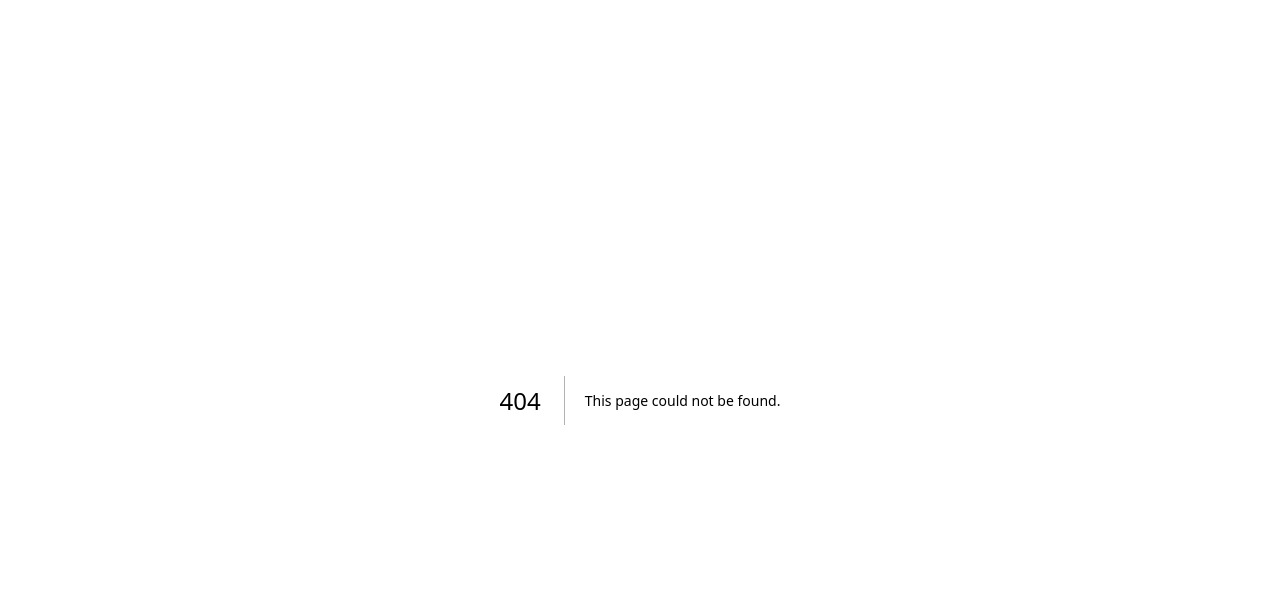
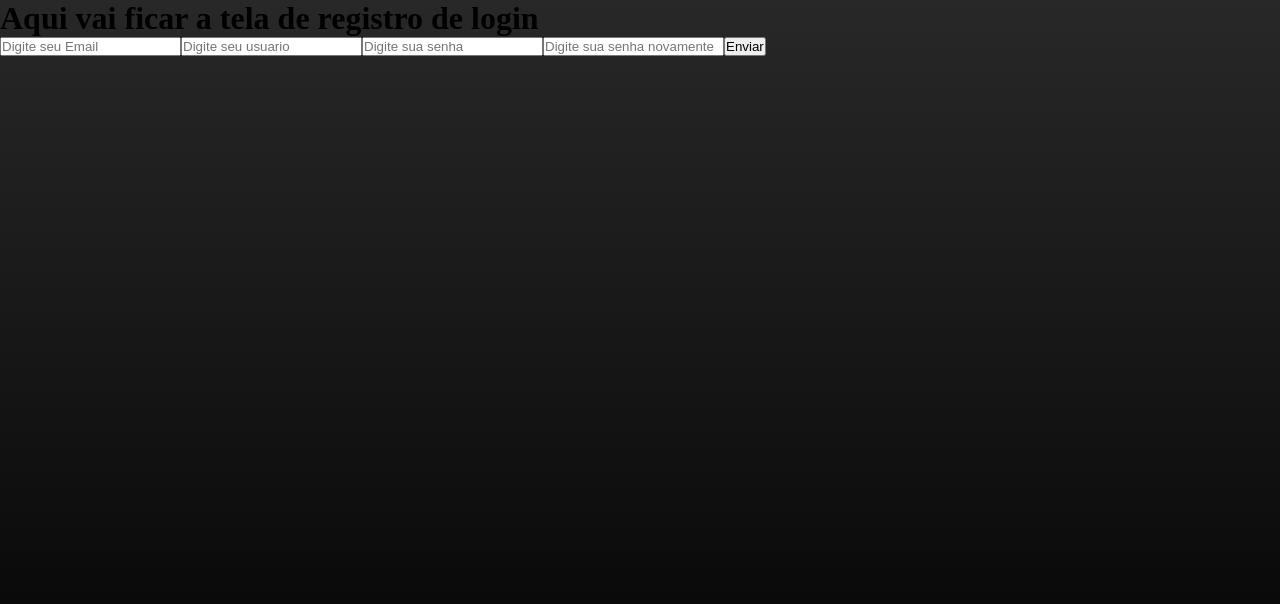
Before and after one commit to l-Eduardo-I/tela-login, a Next.js app: page /Registra in a window 1280 px wide. Before the commit this address had no page. Shown: the top 604 px of the page. Built offline with nearby package versions, Linux system fonts and the light colour scheme.

Commit message:
Adição da tela de cadastro

```diff
--- /dev/null
+++ b/app/Registra/page.tsx
@@ -0,0 +1,18 @@
+import "./Registra.css";
+import RegistroDeLogin from "@/components/RegistraLogin/RegistraLogin";
+
+export default function Cadastrarlogin () {
+
+    return (
+        <main>
+
+            <h1>
+                Aqui vai ficar a tela de registro de login
+
+            </h1>
+
+            <RegistroDeLogin />
+
+        </main>
+    );
+}
--- a/app/page.tsx
+++ b/app/page.tsx
@@ -1,6 +1,6 @@
 import "./login.css";
 import Validalogin from "@/components/validaLogin/input";
-import LogarComo from "@/components/LogarComo/Button";
+// import LogarComo from "@/components/LogarComo/Button";
 
 export default function LoginPage() {
     return (
@@ -18,9 +18,9 @@ export default function LoginPage() {
 
             <p>----------------- ou -----------------</p>
 
-            <samp>Não tem conta? <a href="#">Registre-se grátis</a></samp>
+            <samp>Não tem conta? <a href="./Registra">Registre-se grátis</a></samp>
 
-            <LogarComo />
+
 
         </div>
     )
--- /dev/null
+++ b/components/RegistraLogin/RegistraLogin.tsx
@@ -0,0 +1,99 @@
+"use client";
+
+import { useState } from "react";
+import "./Registralogin.css";
+
+export default function RegistroDeLogin() {
+
+    const [email, setEmail] = useState("");
+    const [user, setUser] = useState("");
+    const [senha, setSenha] = useState("");
+    const [confirmaSenha, setConfirmaSenha] = useState("");
+    const [alert, setAlert] = useState("");
+    const [validation, setValidation] = useState(false);
+
+    function validalogin() {
+        if (email.trim() === "" ||
+            user.trim() === "" ||
+            senha.trim() === "") {
+            setAlert("Os campos não podem ser vazios");
+            setEmail("");
+            setUser("");
+            setSenha("");
+            setConfirmaSenha("");
+            return;
+        }
+
+        if (senha !== confirmaSenha) {
+            setAlert("As senhas devem ser iguais");
+            setEmail("");
+            setUser("");
+            setSenha("");
+            setConfirmaSenha("");
+            return;
+        }
+        setAlert("Sucesso!");
+
+        const usuarios = {
+            email,
+            user,
+            senha,
+            confirmaSenha,
+            validacao: true,
+            data: {
+                dia: new Date().getDate(),
+                mes: new Date().getMonth() + 1,
+                ano: new Date().getFullYear(),
+                hora: new Date().getHours(),
+            }
+        }
+        console.log(usuarios);
+
+    }
+    return (
+        <div className="cadastroContainer">
+
+            <input
+                type="email"
+                placeholder="Digite seu Email"
+                value={email}
+                onChange={(event) => setEmail(event.target.value)}
+            />
+
+            <input
+                type="text"
+                placeholder="Digite seu usuario"
+                value={user}
+                onChange={(event) => setUser(event.target.value)}
+            />
+
+
+            <input
+                type="password"
+                placeholder="Digite sua senha"
+                value={senha}
+                onChange={(event) => setSenha(event.target.value)}
+            />
+
+            <input
+                type="password"
+                placeholder="Digite sua senha novamente"
+                value={confirmaSenha}
+                onChange={(event) => setConfirmaSenha(event.target.value)}
+            />
+
+            <button className={alert ? "sucesso" : "erro"} onClick={validalogin}>
+                Enviar
+            </button>
+
+            <p>
+                {alert}
+            </p>
+
+
+        </div>
+
+
+
+    );
+}
--- a/components/validaLogin/input.css
+++ b/components/validaLogin/input.css
@@ -1,7 +1,7 @@
 .LoginContainer {
     display: flex;
     flex-direction:column;
-    gap: 5px;
+    gap: 15px;
     width: 100%;
     align-items: center;
 }
@@ -25,10 +25,10 @@
 
 .erro {
     color: rgb(133, 0, 0);
-    opacity: 0;
-    animation: fadeOut 3s forwards;
+    animation: fade 3s forwards;
 }
-@keyframes fadeOut{
+
+@keyframes fade{
     0% {
         opacity: 0;
     }
```
Also changed, not shown: components/validaLogin/input.tsx (+8 -14 lines), app/Registra/Registra.css (added), components/RegistraLogin/Registralogin.css (added).
